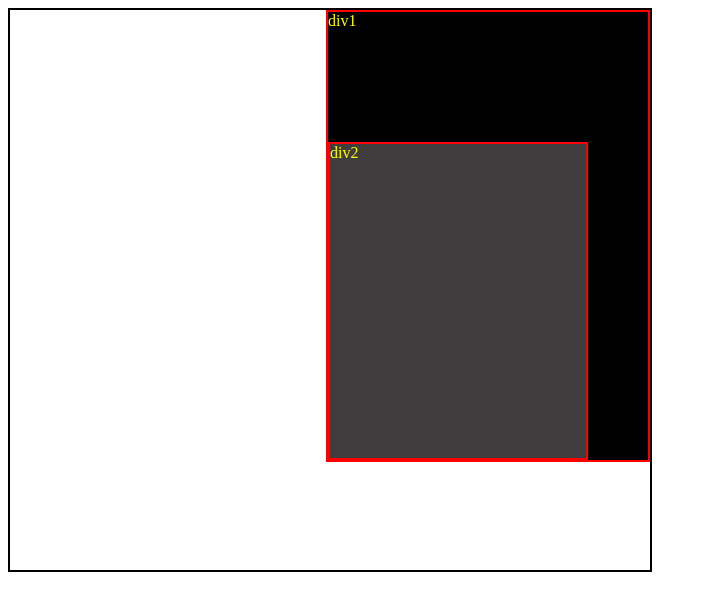
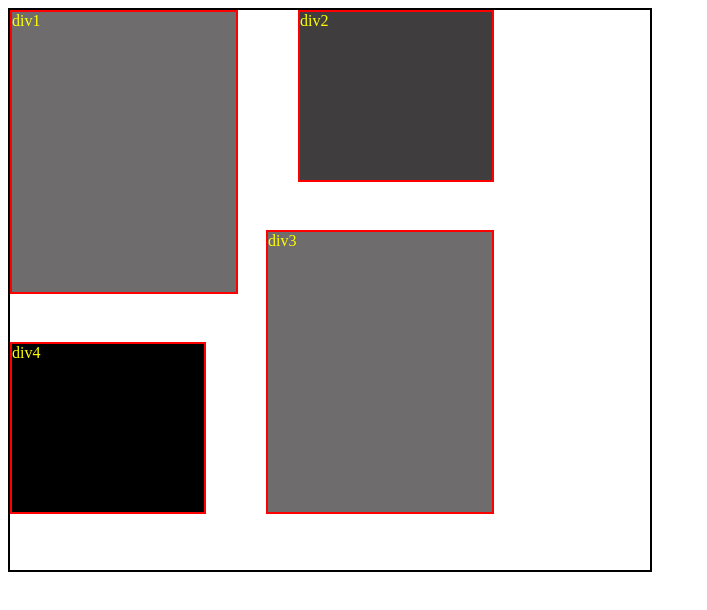
Before and after one commit to mv735065/Html-Css-drill-flex, a plain HTML site: page h2.html in a window 1280 px wide. Shown: the whole page, without its empty margins (0-707 px from the left). Drawn offline with Linux system fonts and the light colour scheme.

Commit message:
chalg drill -15

```diff
--- a/h2.html
+++ b/h2.html
@@ -9,17 +9,19 @@
   <body>
     <div id="box">
       <div id="div1" class="box1">div1
-        <div id="div2" class="box1">div2
+
+      </div>
+      <div id="div2" class="box1">div2</div>
+        <div id="div3" class="box1" >div3
 
 
         </div>
-        <!-- <div id="div3" class="box1" >div3</div> -->
+
+        <div id="div4" class="box1">div4</div>
 
 
 
 
-      </div>
-
     </div>
   </body>
 </html>
--- a/h2style.css
+++ b/h2style.css
@@ -19,27 +19,33 @@
 }
 
 #div2 {
-  width: 80%;
-  height: 70%;
   position: absolute;
-  bottom: 0;
   background-color: rgb(63, 61, 61);
+  left: 45%;
+  top: 0;
 }
 
 #div1 {
+  width: 35%;
+  height: 50%;
   position: absolute;
 
-  width: 50%;
-  height: 80%;
-  top: 0;
-  right: 0;
+  background-color: rgb(110, 108, 108);
+
 }
 
-/* #div3 {
-  width: 50%;
-  height: 40%;
+#div3 {
+  width: 35%;
+  height: 50%;
   position: absolute;
-  top: 80%;
-  left: 50%;
+
+  left: 40%;
+  bottom: 10%;
   background-color: rgb(110, 108, 108);
-} */
+}
+
+#div4{
+  position: absolute;
+  bottom: 10%;
+  left: 0;
+}
```
